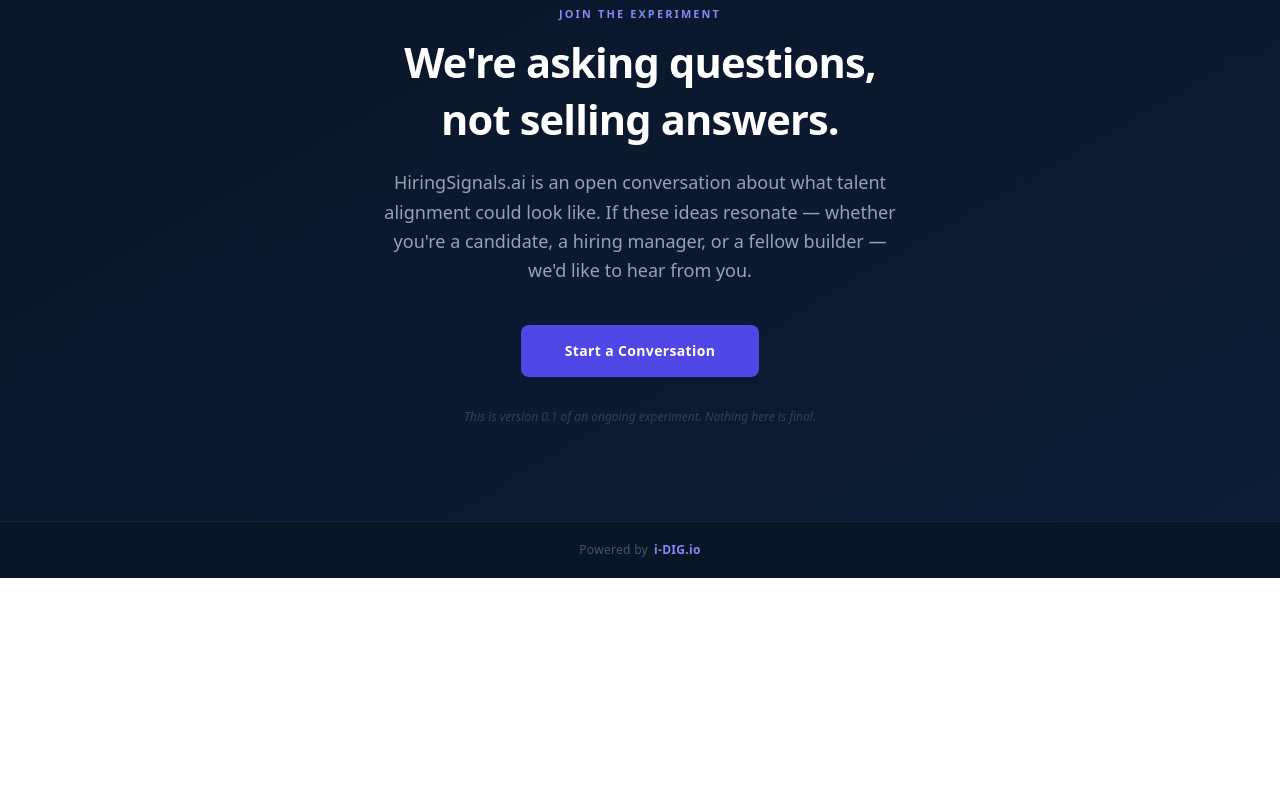
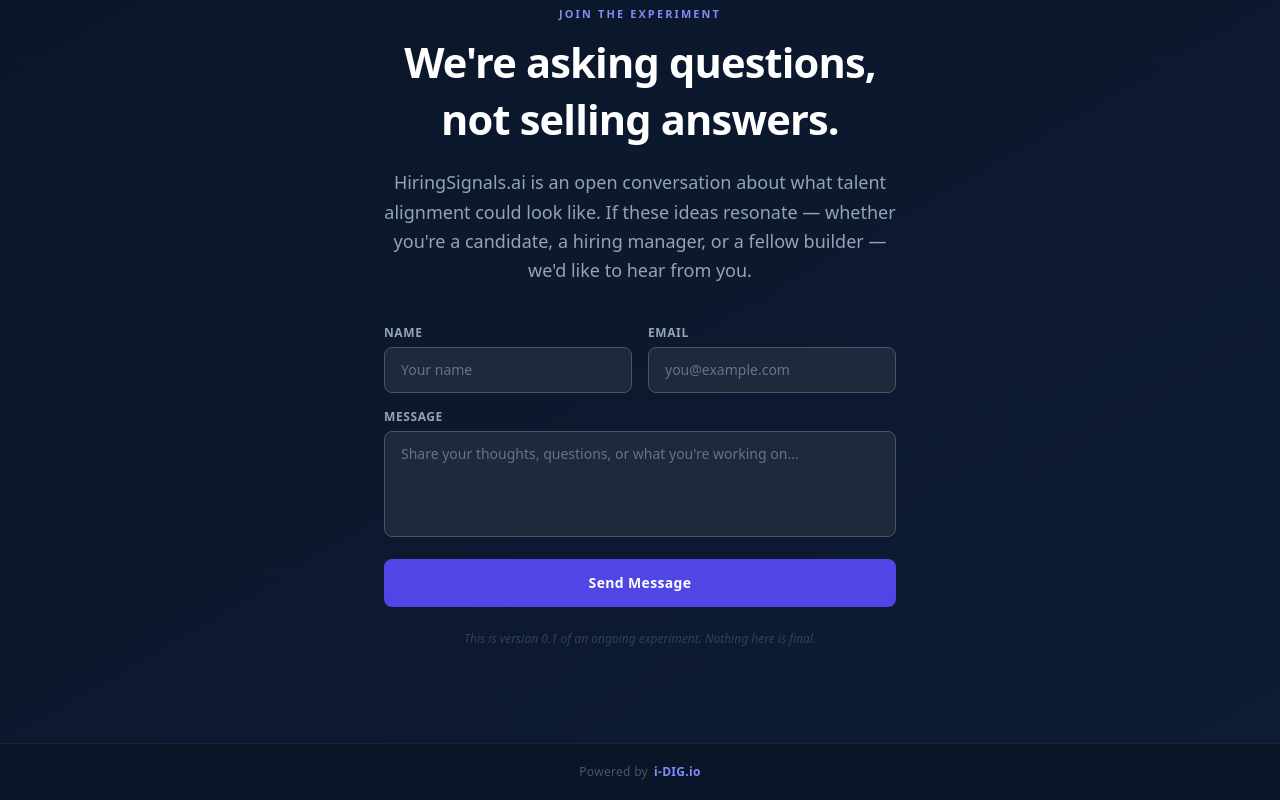
Before and after one commit to theresonantbuilder/idig_website, a React (Vite) app: page /hiringsignals in a window 1280 px wide. Shown: the part 5781-6581 px from the top of the page. Before the commit the page ends 6359 px from the top, so only its background shows below. Built offline with nearby package versions, Linux system fonts and the light colour scheme.

Commit message:
fixed contact forms on all pages

```diff
--- /dev/null
+++ b/src/components/ContactForm.tsx
@@ -0,0 +1,78 @@
+import { useState } from 'react';
+
+interface Props {
+  subject: string;
+}
+
+export default function ContactForm({ subject }: Props) {
+  const [form, setForm] = useState({ name: '', email: '', message: '' });
+  const [status, setStatus] = useState<'idle' | 'sending' | 'done' | 'error'>('idle');
+
+  async function handleSubmit(e: React.FormEvent) {
+    e.preventDefault();
+    setStatus('sending');
+    try {
+      const res = await fetch('https://formsubmit.co/ajax/paul@i-dig.io', {
+        method: 'POST',
+        headers: { 'Content-Type': 'application/json', Accept: 'application/json' },
+        body: JSON.stringify({ _subject: `${subject} — ${form.name}`, _captcha: 'false', ...form }),
+      });
+      setStatus(res.ok ? 'done' : 'error');
+    } catch {
+      setStatus('error');
+    }
+  }
+
+  if (status === 'done') {
+    return (
+      <div className="max-w-lg mx-auto rounded-2xl p-8 text-center"
+        style={{ background: 'rgba(255,255,255,0.06)', border: '1px solid rgba(129,140,248,0.3)' }}>
+        <p className="text-2xl mb-3">✦</p>
+        <p className="text-white font-medium text-lg mb-1">Message received.</p>
+        <p className="text-slate-400 text-sm">J. Paul will be in touch shortly.</p>
+      </div>
+    );
+  }
+
+  const inputCls = "w-full px-4 py-3 rounded-lg text-sm text-slate-200 placeholder-slate-500 bg-slate-800 border border-slate-600 focus:outline-none focus:border-indigo-500 transition";
+
+  return (
+    <form onSubmit={handleSubmit} className="max-w-lg mx-auto space-y-4 text-left">
+      <div className="grid grid-cols-1 sm:grid-cols-2 gap-4">
+        <div>
+          <label className="block text-xs font-bold text-slate-400 uppercase tracking-wider mb-1.5">Name</label>
+          <input
+            type="text" required placeholder="Your name"
+            value={form.name} onChange={e => setForm({ ...form, name: e.target.value })}
+            className={inputCls}
+          />
+        </div>
+        <div>
+          <label className="block text-xs font-bold text-slate-400 uppercase tracking-wider mb-1.5">Email</label>
+          <input
+            type="email" required placeholder="you@example.com"
+            value={form.email} onChange={e => setForm({ ...form, email: e.target.value })}
+            className={inputCls}
+          />
+        </div>
+      </div>
+      <div>
+        <label className="block text-xs font-bold text-slate-400 uppercase tracking-wider mb-1.5">Message</label>
+        <textarea
+          required rows={4} placeholder="Share your thoughts, questions, or what you're working on…"
+          value={form.message} onChange={e => setForm({ ...form, message: e.target.value })}
+          className={`${inputCls} resize-none`}
+        />
+      </div>
+      {status === 'error' && (
+        <p className="text-red-400 text-xs">Something went wrong — try again or email paul@i-dig.io directly.</p>
+      )}
+      <button
+        type="submit" disabled={status === 'sending'}
+        className="w-full py-3.5 bg-indigo-600 hover:bg-indigo-500 disabled:opacity-50 text-white font-bold rounded-lg transition text-sm tracking-wide"
+      >
+        {status === 'sending' ? 'Sending…' : 'Send Message'}
+      </button>
+    </form>
+  );
+}
--- a/src/pages/HiringSignals.tsx
+++ b/src/pages/HiringSignals.tsx
@@ -1,5 +1,6 @@
 import { useLocation } from 'wouter';
 import NavBar from '../components/NavBar';
+import ContactForm from '../components/ContactForm';
 
 // ── Reusable sub-components ───────────────────────────────────────────────────
 
@@ -444,13 +445,8 @@
               could look like. If these ideas resonate — whether you're a candidate,
               a hiring manager, or a fellow builder — we'd like to hear from you.
             </p>
-            <a
-              href="mailto:paul@i-dig.io"
-              className="inline-block px-11 py-4 bg-indigo-600 hover:bg-indigo-500 text-white font-bold rounded-lg transition text-sm tracking-wide"
-            >
-              Start a Conversation
-            </a>
-            <p className="mt-8 text-xs text-slate-700 italic">
+            <ContactForm subject="HiringSignals.ai Inquiry" />
+            <p className="mt-6 text-xs text-slate-700 italic">
               This is version 0.1 of an ongoing experiment. Nothing here is final.
             </p>
           </div>
--- a/src/pages/IDIGMovies.tsx
+++ b/src/pages/IDIGMovies.tsx
@@ -1,4 +1,5 @@
 import NavBar from '../components/NavBar';
+import ContactForm from '../components/ContactForm';
 
 // ── Reusable sub-components ───────────────────────────────────────────────────
 
@@ -218,7 +219,7 @@
                 {
                   number: '01', label: 'Narrative Vector', accent: '#0EA5E9',
                   title: 'The Texture of the Plot',
-                  body: 'Rather than matching genre labels, the narrative vector parses the deep prose of a film\'s story — extracting archetypes, tension structures, and the specific emotional mechanics of how a plot moves. This is the geometry of what actually happens on screen.',
+                  body: 'Rather than only matching genre labels, the narrative vector parses the deep prose of a film\'s story — extracting archetypes, tension structures, and the specific emotional mechanics of how a plot moves. This is the geometry of what actually happens on screen.',
                 },
                 {
                   number: '02', label: 'Thematic Vector', accent: '#7C3AED',
@@ -430,17 +431,13 @@
               We're building in the open.<br />Come find what resonates.
             </h2>
             <p className="text-slate-400 mb-10 leading-relaxed text-lg">
-              iDIG Movies is an early-stage experiment proving the protocol in public.
-              If you're a film lover, a builder, or someone curious about what resonance-first
-              discovery could look like — we'd like to hear from you.
+              iDIG Movies is the first node of the iDIG Media Protocol — a broader framework
+              that will extend resonance-first discovery to books, comic books, and magazines.
+              Cinema is where we prove the math. If you're a film lover, a builder, or someone
+              curious about what this could look like across all of media — we'd like to hear from you.
             </p>
-            <a
-              href="mailto:paul@i-dig.io"
-              className="inline-block px-11 py-4 bg-indigo-600 hover:bg-indigo-500 text-white font-bold rounded-lg transition text-sm tracking-wide"
-            >
-              Get in Touch
-            </a>
-            <p className="mt-8 text-xs text-slate-700 italic">
+            <ContactForm subject="iDIG Movies Inquiry" />
+            <p className="mt-6 text-xs text-slate-700 italic">
               This is version 0.1 of an ongoing experiment. Nothing here is final.
             </p>
           </div>
```
